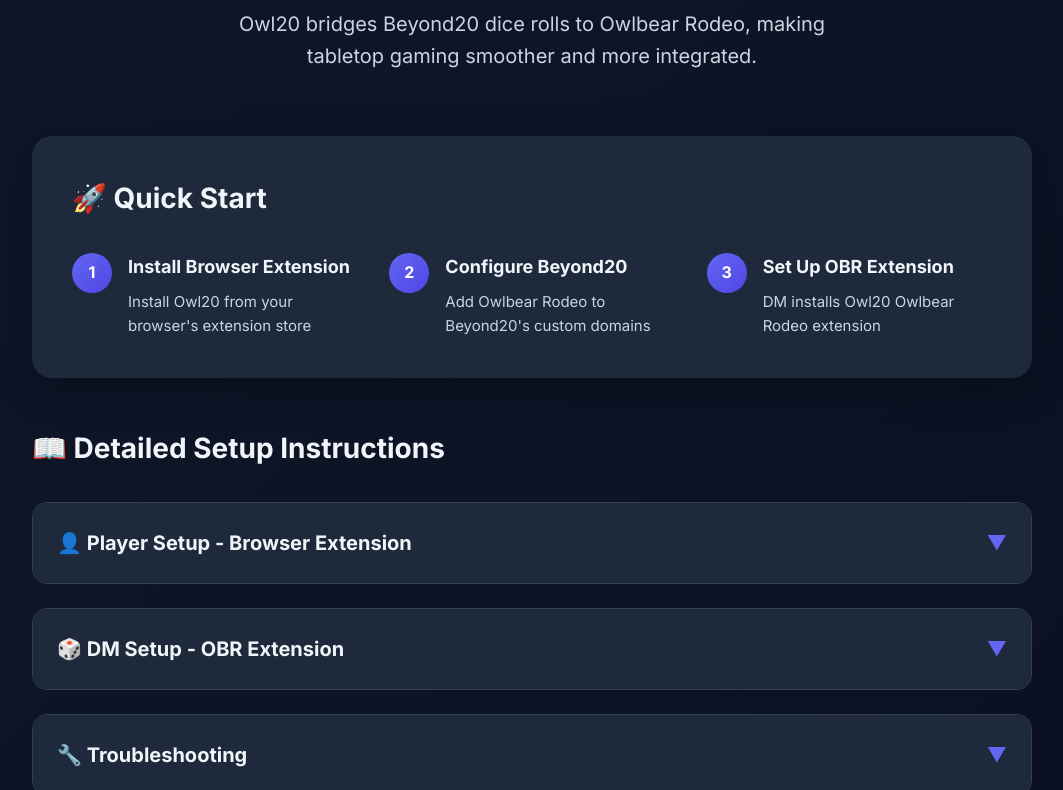
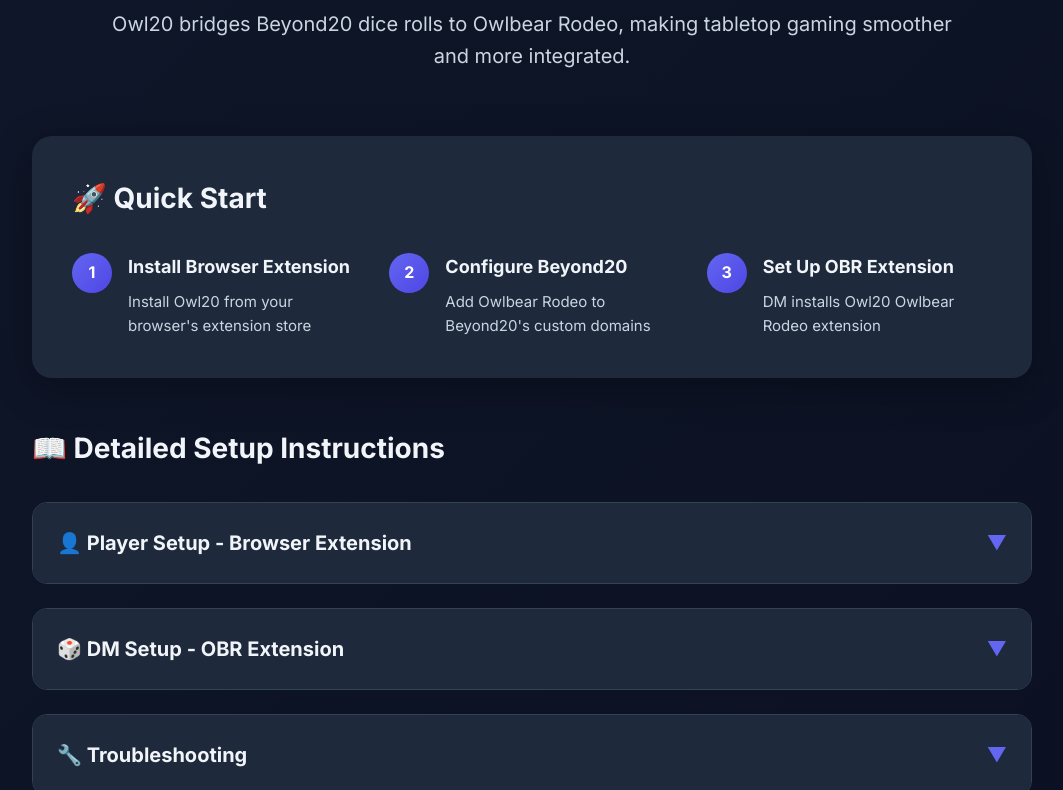
Before and after one commit to uberdragon/owl20, a browser extension: page docs/index.html in a window 1280 px wide. Shown: the part 280-1070 px from the top of the page, without its empty margins (108-1171 px from the left). Drawn offline with nearby package versions, Linux system fonts and the light colour scheme.

Commit message:
Increase hero paragraph max-width for better desktop display

```diff
--- a/docs/styles.css
+++ b/docs/styles.css
@@ -132,8 +132,9 @@
 .hero p {
     font-size: 1.25rem;
     color: var(--text-secondary);
-    max-width: 600px;
+    max-width: 900px;
     margin: 0 auto;
+    padding: 0 1rem;
 }
 
 /* Quick Start */
```
